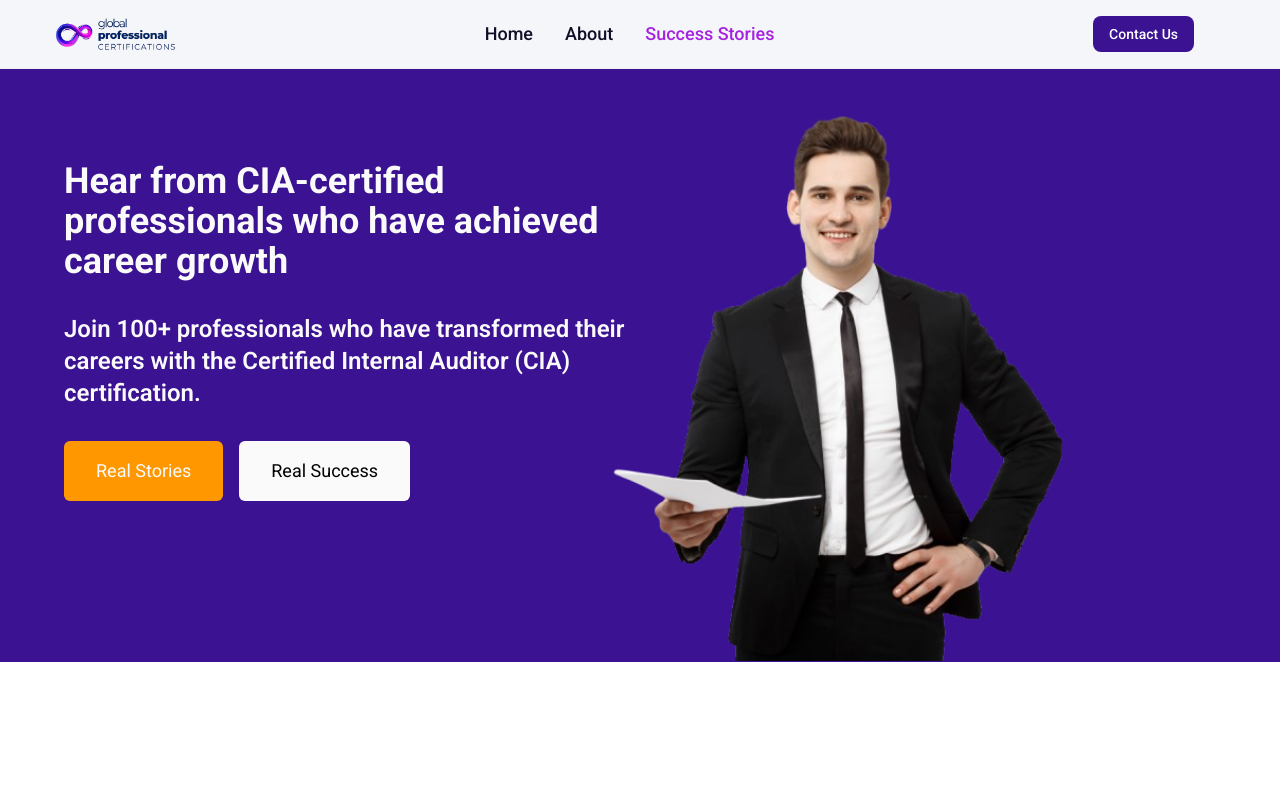
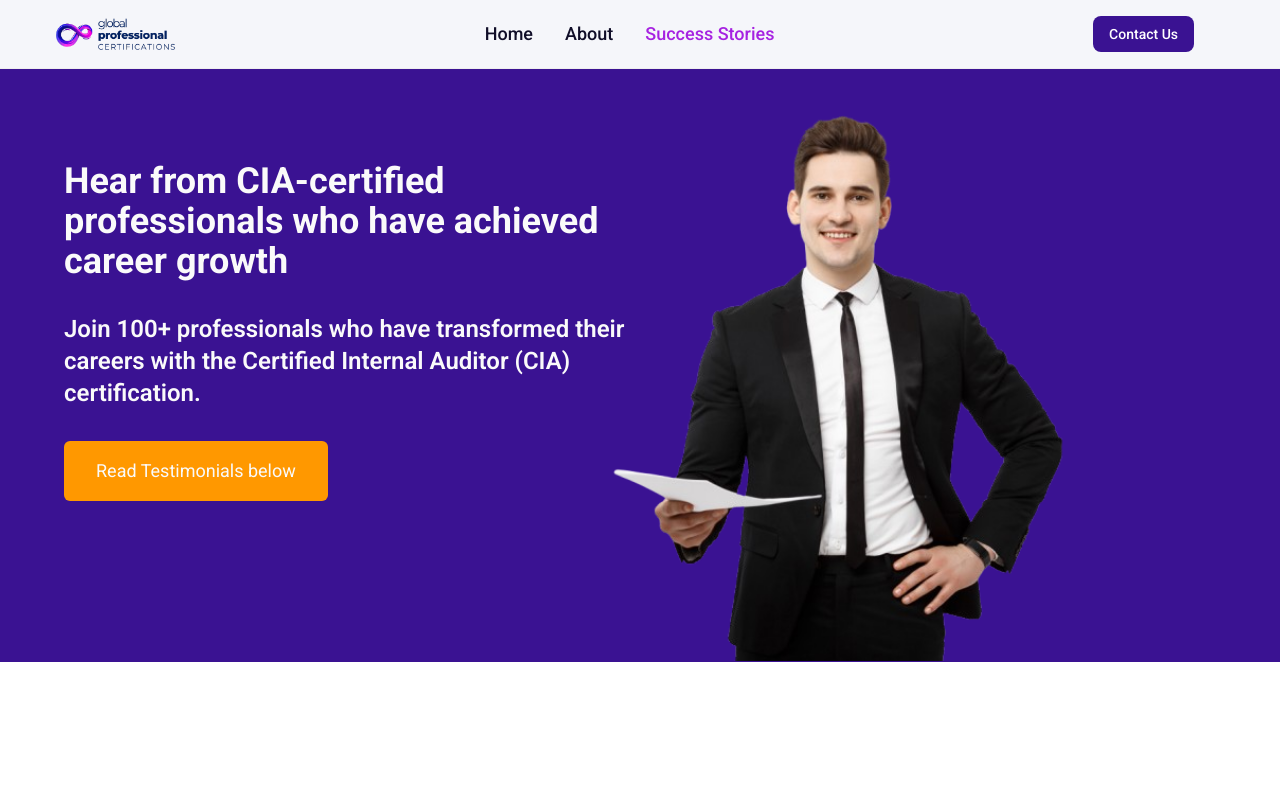
Before and after one commit to swapanmanna/gpc, a React (Vite) app: page /success in a window 1280 px wide. Shown: the top 793 px of the page. Built offline with nearby package versions, Linux system fonts and the light colour scheme.

Commit message:
changed a bit of the success stories page

```diff
--- a/src/components/SuccessStories/SuccessStories.jsx
+++ b/src/components/SuccessStories/SuccessStories.jsx
@@ -2,6 +2,8 @@ import React from "react";
 import hero2 from "../../assets/image-removebg-preview.png";
 import Companies from "../companies/Companies";
 import Testimonials from "../testimonials/Testimonials";
+import { FaArrowDown } from "react-icons/fa";
+import { Link } from "react-router-dom";
 
 export default function SuccessStories() {
     return (
@@ -13,8 +15,7 @@ export default function SuccessStories() {
                             <h1 className="font-bold text-4xl pb-8 text-gray-50">Hear from CIA-certified professionals who have achieved career growth</h1>
                             <h3 className="font-semibold text-2xl pb-8 text-gray-50">Join 100+ professionals who have transformed their careers with the Certified Internal Auditor (CIA) certification.</h3>
                             <div className="flex gap-4">
-                                <button className="py-4 px-8 text-lg bg-orange-500 text-gray-50 transition ease-in-out duration-300 hover:bg-gray-50 hover:text-black rounded-md">Real Stories</button>
-                                <button className="py-4 px-8 text-lg hover:bg-orange-500 hover:text-gray-50 transition ease-in-out duration-300 bg-gray-50 text-black rounded-md">Real Success</button>
+                                <a href="#testimonials"><button className="py-4 px-8 text-lg bg-orange-500 text-gray-50 transition ease-in-out duration-300 hover:bg-gray-50 hover:text-black rounded-md">Read Testimonials below</button></a>
                             </div>
                         </div>
                     </div>
@@ -22,7 +23,7 @@ export default function SuccessStories() {
                 </div>
             </div>
             <Companies />
-            <Testimonials />
+            <Testimonials id="testimonials"/>
         </>
     );
 }
```
Also changed, not shown: src/index.css (line endings or trailing spaces).
